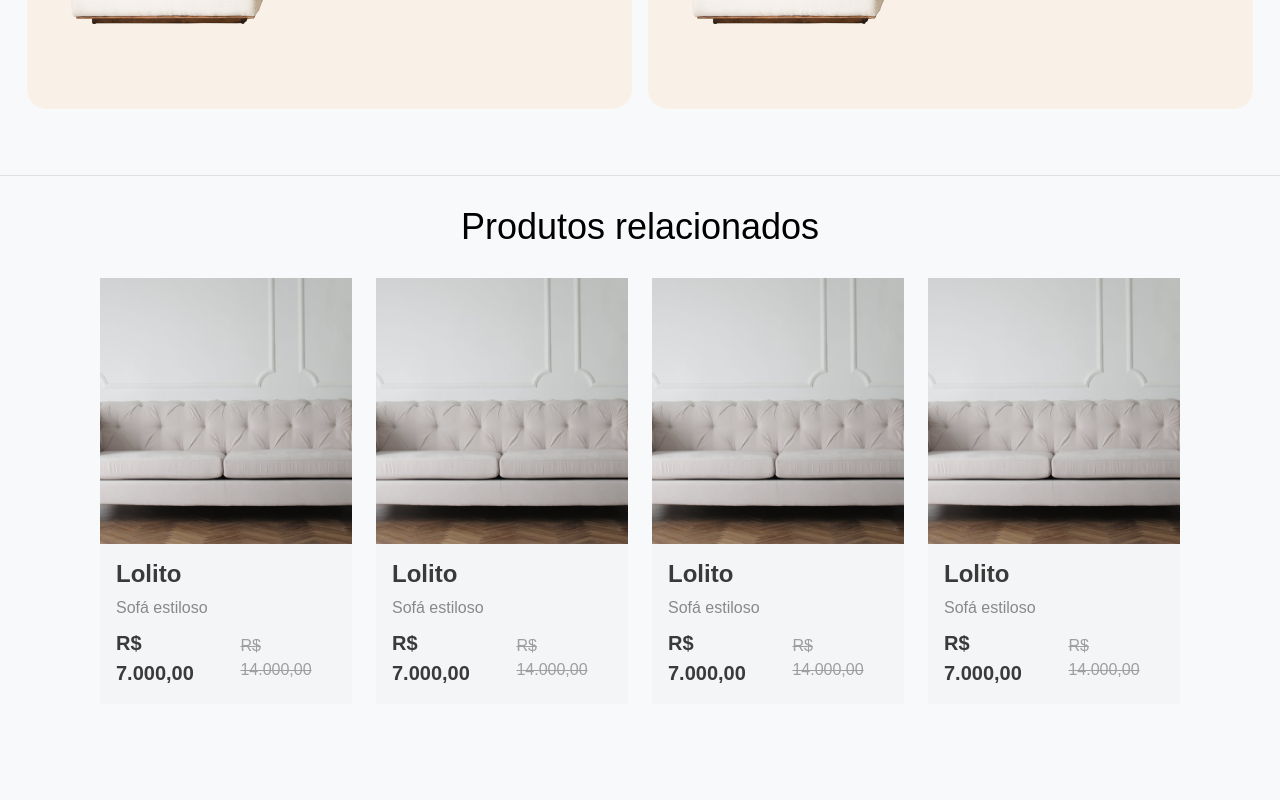
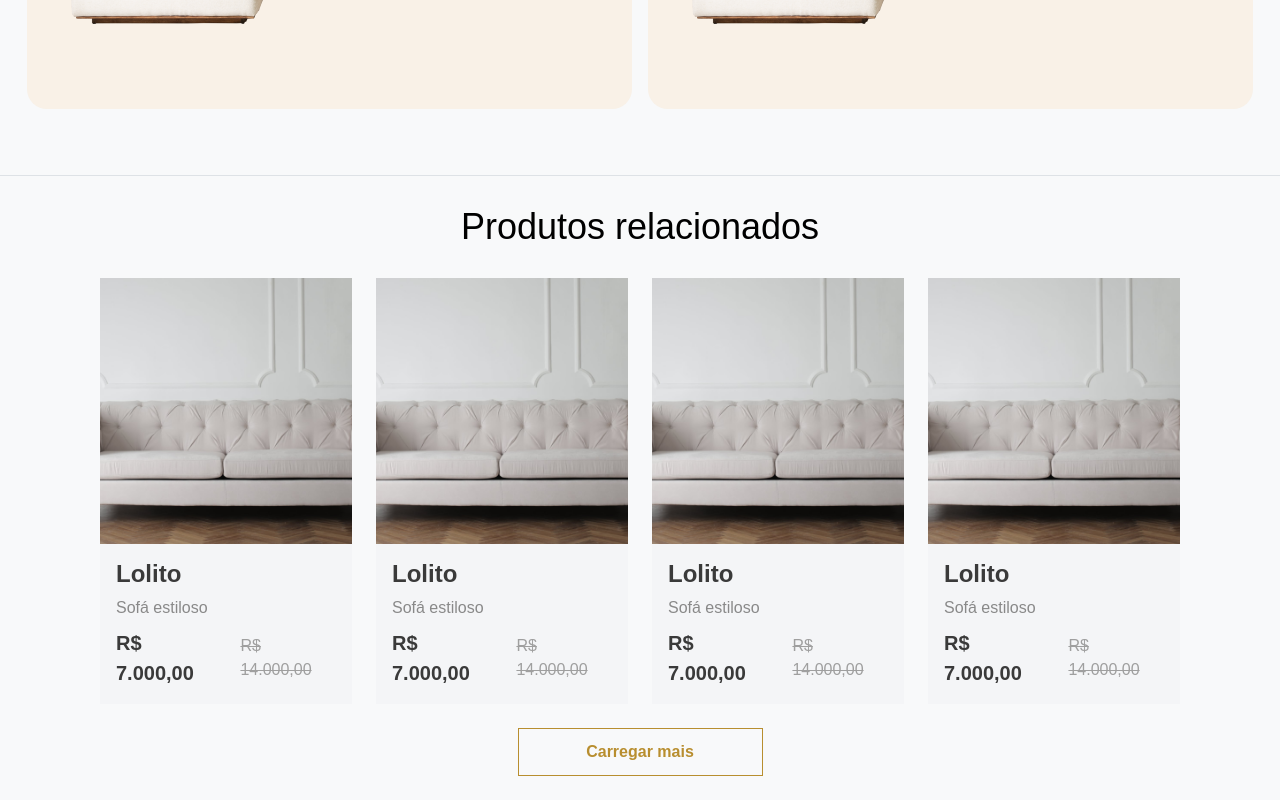
Before and after one commit to Joutace/marketplace-angular, an Angular app: page /index in a window 1280 px wide. Shown: the part 1806-2606 px from the top of the page. Before the commit the page ends 2510 px from the top, so only its background shows below. Built offline with nearby package versions, Linux system fonts and the light colour scheme.

Commit message:
feat (related-products): add button

```diff
--- a/src/app/components/related-products/related-products.component.html
+++ b/src/app/components/related-products/related-products.component.html
@@ -22,4 +22,6 @@
     </div>
     }
   </div>
+
+  <button class="rounded-0 my-4">Carregar mais</button>
 </div>
--- a/src/app/components/related-products/related-products.component.scss
+++ b/src/app/components/related-products/related-products.component.scss
@@ -8,11 +8,21 @@ h1 {
   line-height: 54px;
 }
 
+button {
+  width: 245px;
+  height: 48px;
+  border: solid 1px var(--primary);
+  color: var(--primary);
+  background-color: transparent;
+  font-size: 16px;
+  font-weight: 600;
+  line-height: 24px;
+}
+
 .cards-wrapper {
   width: 100%;
   padding-inline: var(--padding-inline);
   overflow-y: auto;
-
   .card {
     max-width: 285px;
     color: var(--black-150);
```
